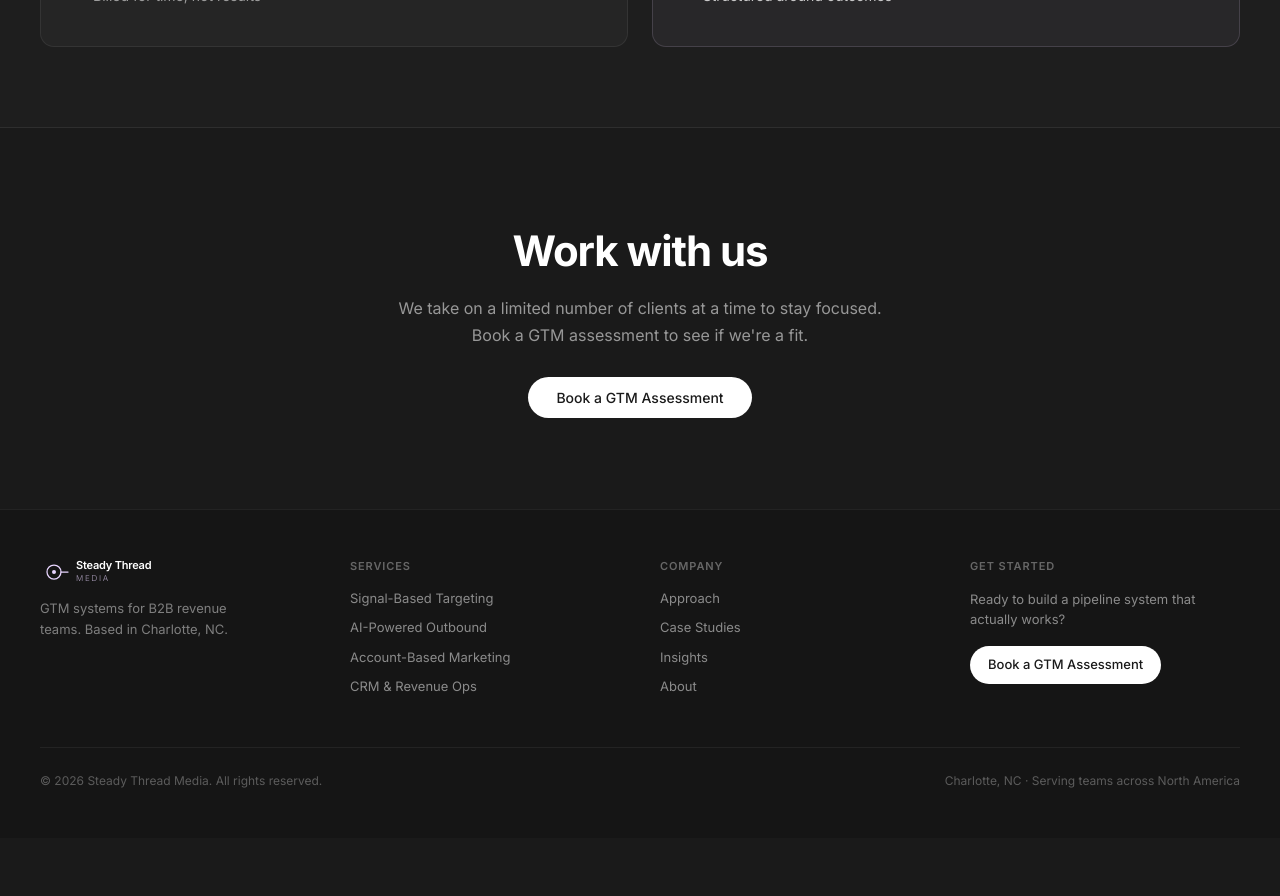
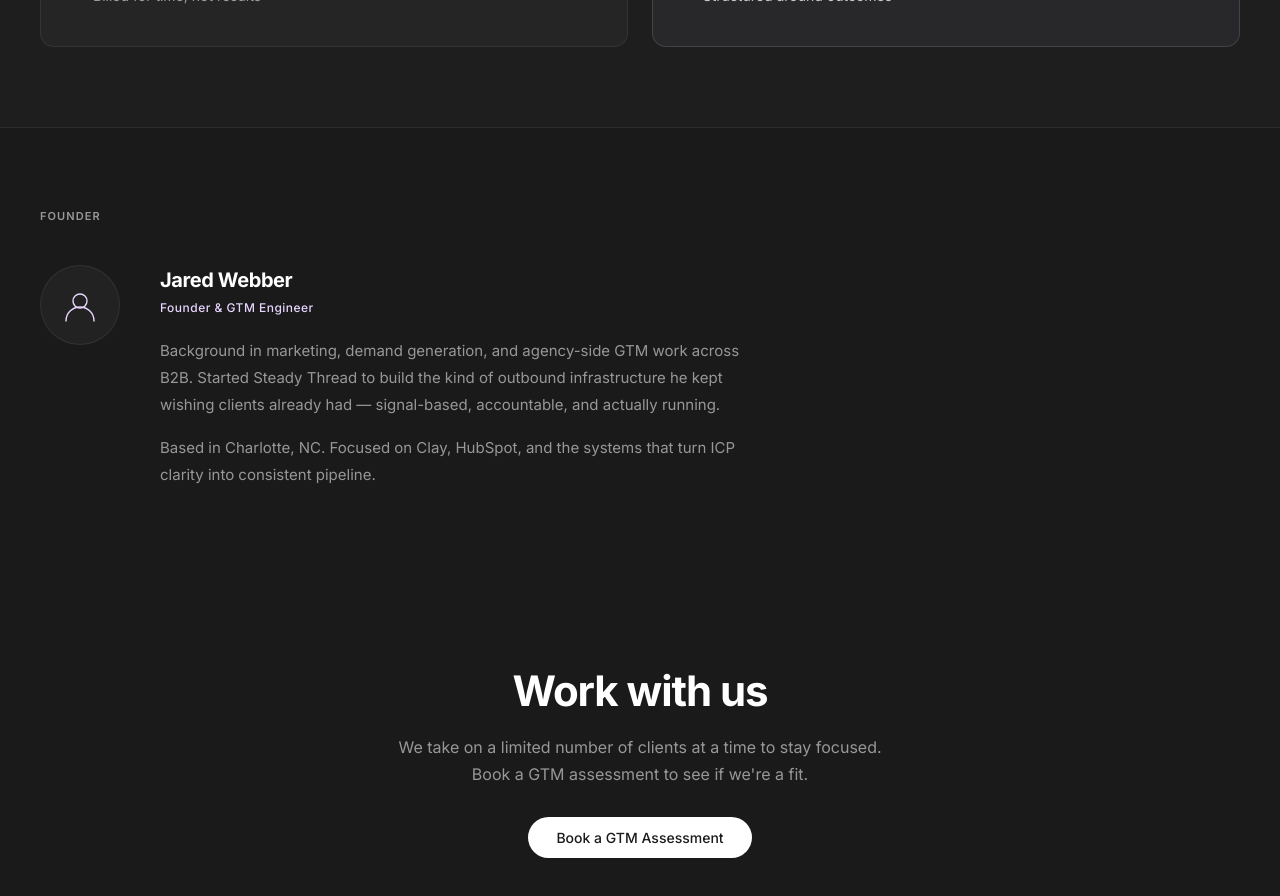
Before and after one commit to webberossi89/steady-thread-media, a Next.js app: page /about in a window 1280 px wide. Shown: the part 1500-2396 px from the top of the page. Before the commit the page ends 2338 px from the top, so only its background shows below. Built offline with nearby package versions, Linux system fonts and the light colour scheme.

Commit message:
Add founder bio section to About page
Jared Webber — Founder & GTM Engineer. Short, punchy profile
with avatar placeholder, title, and 2-paragraph bio.

Co-Authored-By: Claude Sonnet 4.6 <noreply@anthropic.com>

```diff
--- a/app/about/page.tsx
+++ b/app/about/page.tsx
@@ -305,6 +305,98 @@ export default function AboutPage() {
         </div>
       </section>
 
+      {/* Founder */}
+      <section style={{ padding: "80px 24px" }}>
+        <div style={{ maxWidth: "1200px", margin: "0 auto" }}>
+          <p
+            style={{
+              fontSize: "11px",
+              fontWeight: 600,
+              letterSpacing: "0.1em",
+              color: muted,
+              textTransform: "uppercase",
+              marginBottom: "40px",
+            }}
+          >
+            Founder
+          </p>
+          <div
+            style={{
+              display: "grid",
+              gridTemplateColumns: "auto 1fr",
+              gap: "40px",
+              alignItems: "start",
+              maxWidth: "720px",
+            }}
+            className="founder-grid"
+          >
+            {/* Avatar */}
+            <div
+              style={{
+                width: "80px",
+                height: "80px",
+                borderRadius: "50%",
+                backgroundColor: card,
+                border: `1px solid ${border}`,
+                display: "flex",
+                alignItems: "center",
+                justifyContent: "center",
+                flexShrink: 0,
+              }}
+            >
+              <svg width="36" height="36" viewBox="0 0 36 36" fill="none" xmlns="http://www.w3.org/2000/svg">
+                <circle cx="18" cy="14" r="7" stroke="#e8d5ff" strokeWidth="1.4" fill="none"/>
+                <path d="M4 34c0-7.732 6.268-14 14-14s14 6.268 14 14" stroke="#e8d5ff" strokeWidth="1.4" strokeLinecap="round" fill="none"/>
+              </svg>
+            </div>
+            {/* Bio */}
+            <div>
+              <p
+                style={{
+                  fontSize: "20px",
+                  fontWeight: 700,
+                  letterSpacing: "-0.02em",
+                  marginBottom: "4px",
+                }}
+              >
+                Jared Webber
+              </p>
+              <p
+                style={{
+                  fontSize: "12px",
+                  color: accent,
+                  fontWeight: 500,
+                  letterSpacing: "0.04em",
+                  marginBottom: "20px",
+                }}
+              >
+                Founder & GTM Engineer
+              </p>
+              <p
+                style={{
+                  fontSize: "15px",
+                  color: muted,
+                  lineHeight: 1.8,
+                  marginBottom: "16px",
+                }}
+              >
+                Background in marketing, demand generation, and agency-side GTM work across B2B. Started Steady Thread to build the kind of outbound infrastructure he kept wishing clients already had — signal-based, accountable, and actually running.
+              </p>
+              <p
+                style={{
+                  fontSize: "15px",
+                  color: muted,
+                  lineHeight: 1.8,
+                }}
+              >
+                Based in Charlotte, NC. Focused on Clay, HubSpot, and the systems that turn ICP clarity into consistent pipeline.
+              </p>
+            </div>
+          </div>
+        </div>
+        <style>{`@media(max-width:480px){.founder-grid{grid-template-columns:1fr!important;}}`}</style>
+      </section>
+
       {/* CTA */}
       <section style={{ padding: "100px 24px", textAlign: "center" }}>
         <div style={{ maxWidth: "520px", margin: "0 auto" }}>
```
